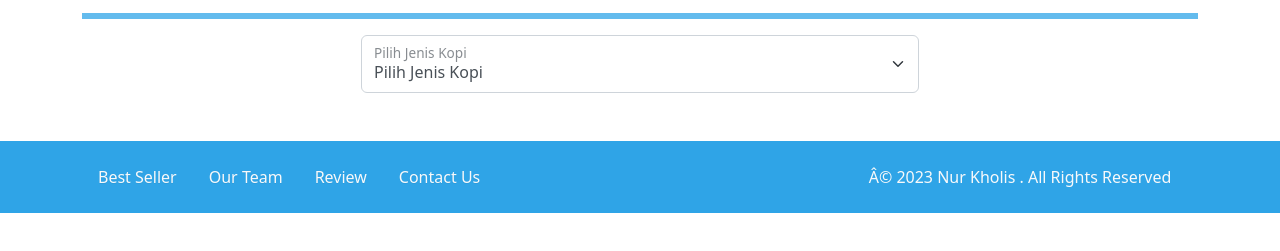
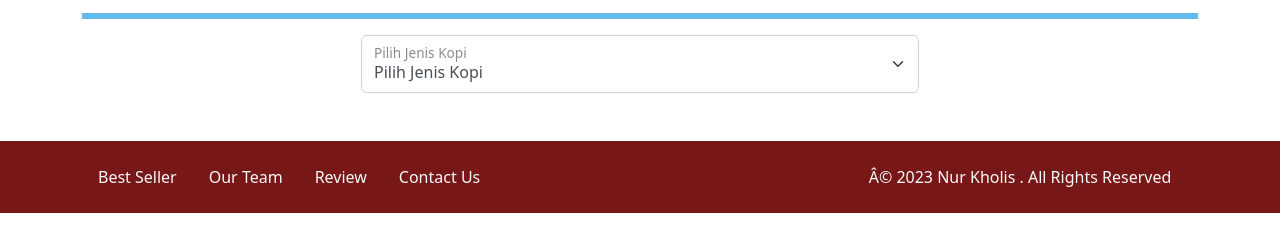
Before and after one commit to nurkholisaja/kopi-kuy, a plain HTML site: page produk.html in a window 1280 px wide. Shown: the part 203-454 px from the top of the page. Drawn offline with Linux system fonts and the light colour scheme.

Commit message:
warna footer coklat

```diff
--- a/produk.html
+++ b/produk.html
@@ -119,7 +119,7 @@
     </div>
 
 
-    <footer class="riki-block footer-small bg-primary mt-5 py-3 text-light">
+    <footer class="riki-block footer-small mt-5 py-3 text-light">
         <div class="container">
             <div class="row align-items-center">
                 <div class="col-12 col-md-8">
```
